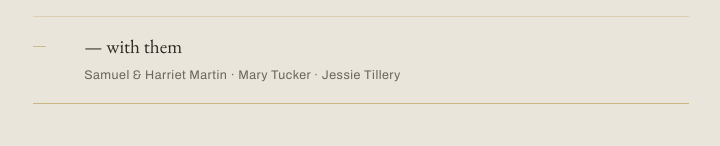
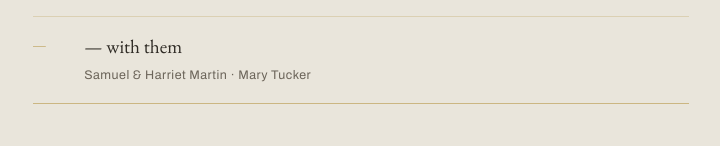
Before and after one commit to dianawilliamsofficial/sarah-of-rodborough, a plain HTML site: page index.html in a window 1280 px wide. Shown: the part 480-626 px from the top of the page, without its empty margins (279-999 px from the left). Drawn offline with nearby package versions, Linux system fonts and the light colour scheme.

Commit message:
Add files via upload

```diff
--- a/index.html
+++ b/index.html
@@ -147,7 +147,7 @@
     </div>
     <div class="row">
       <div class="no">—</div>
-      <div><div class="name">— with them</div><div class="desc">Samuel &amp; Harriet Martin · Mary Tucker · Jessie Tillery</div></div>
+      <div><div class="name">— with them</div><div class="desc">Samuel &amp; Harriet Martin · Mary Tucker</div></div>
     </div>
   </div>
 
```
